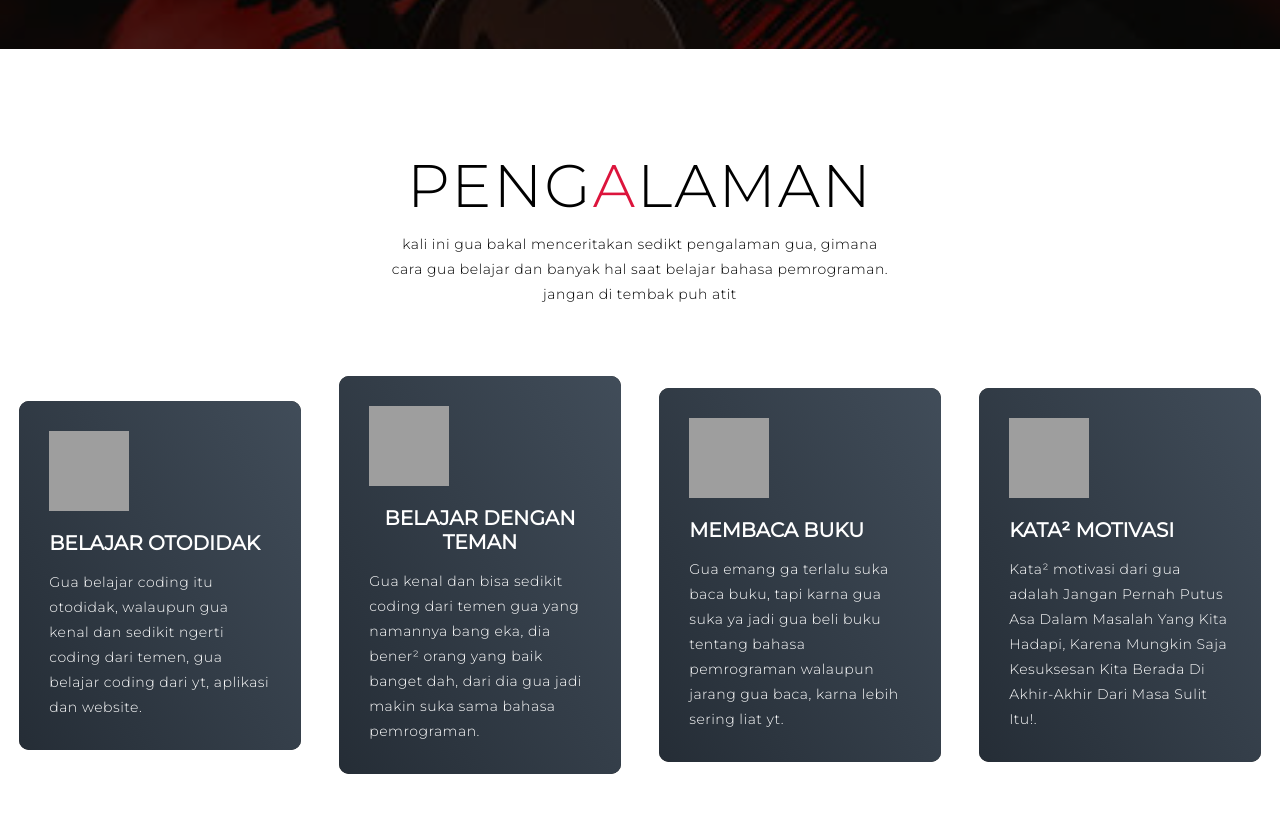
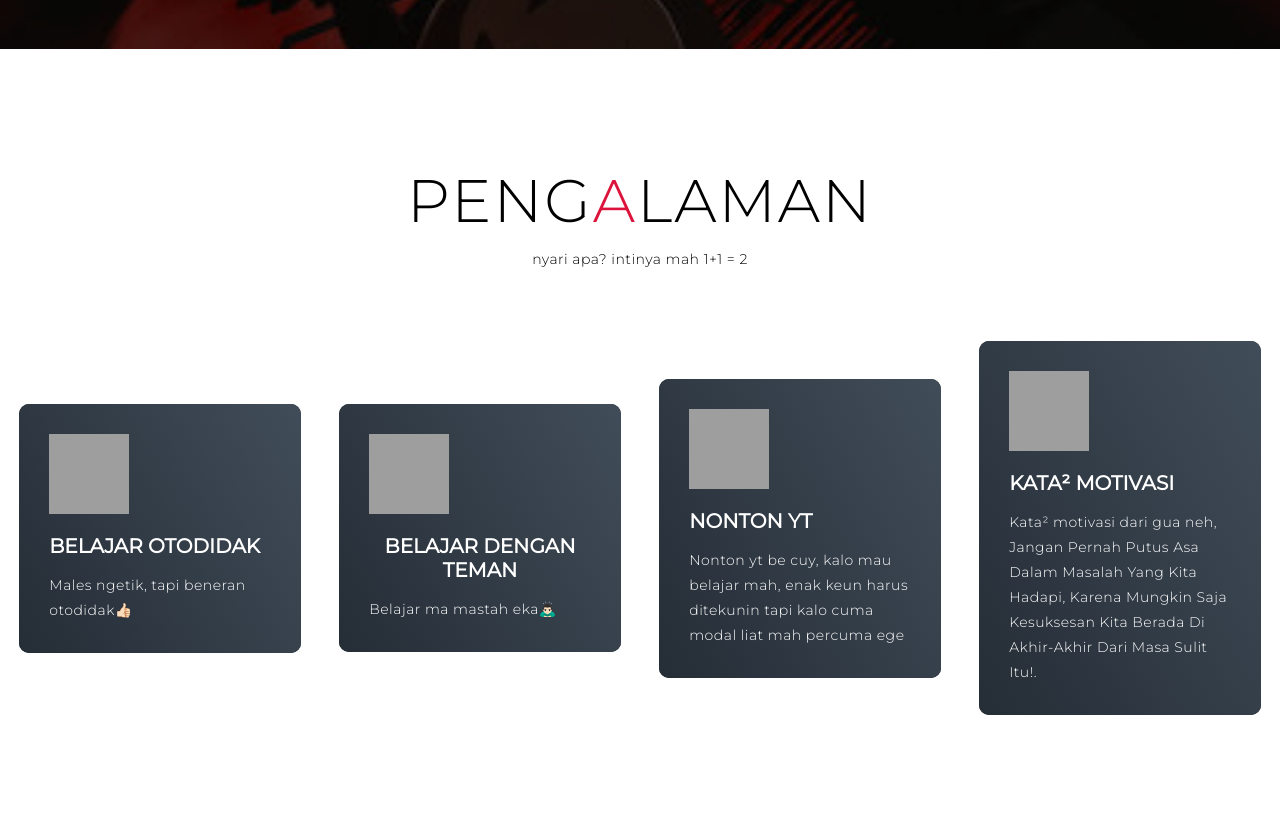
Before and after one commit to itskayX404/itskayX404.github.io, a plain HTML site: page index.html in a window 1280 px wide. Shown: the part 751-1564 px from the top of the page. Drawn offline with Linux system fonts and the light colour scheme; grey boxes are pictures that could not be loaded.

Commit message:
Update index.html

```diff
--- a/index.html
+++ b/index.html
@@ -53,28 +53,28 @@
     <div class="services container">
       <div class="service-top">
         <h1 class="section-title">Peng<span>a</span>laman</h1>
-        <p>kali ini gua bakal menceritakan sedikt pengalaman gua, gimana cara gua belajar dan banyak hal saat belajar bahasa pemrograman. jangan di tembak puh atit</p>
+        <p>nyari apa? intinya mah 1+1 = 2</p>
       </div>
       <div class="service-bottom">
         <div class="service-item">
           <div class="icon"><img src="https://img.icons8.com/bubbles/100/000000/graduation-cap" /></div>
           <h2>Belajar Otodidak</h2>
-          <p>Gua belajar coding itu otodidak, walaupun gua kenal dan sedikit ngerti coding dari temen, gua belajar coding dari yt, aplikasi dan website.</p>
+          <p>Males ngetik, tapi beneran otodidak👍🏻</p>
         </div>
         <div class="service-item">
           <div class="icon"><img src="https://img.icons8.com/bubbles/100/000000/graduation-cap" /></div>
           <h2>Belajar Dengan Teman</h2>
-          <p>Gua kenal dan bisa sedikit coding dari temen gua yang namannya bang eka, dia bener² orang yang baik banget dah, dari dia gua jadi makin suka sama bahasa pemrograman.</p>
+          <p>Belajar ma mastah eka🙇🏻‍♂️</p>
         </div>
         <div class="service-item">
           <div class="icon"><img src="https://img.icons8.com/bubbles/100/000000/graduation-cap" /></div>
-          <h2>Membaca Buku</h2>
-          <p>Gua emang ga terlalu suka baca buku, tapi karna gua suka ya jadi gua beli buku tentang bahasa pemrograman walaupun jarang gua baca, karna lebih sering liat yt.</p>
+          <h2>Nonton Yt</h2>
+          <p>Nonton yt be cuy, kalo mau belajar mah, enak keun harus ditekunin tapi kalo cuma modal liat mah percuma ege</p>
         </div>
         <div class="service-item">
           <div class="icon"><img src="https://img.icons8.com/bubbles/100/000000/graduation-cap" /></div>
           <h2>Kata² Motivasi</h2>
-          <p>Kata² motivasi dari gua adalah Jangan Pernah Putus Asa Dalam Masalah Yang Kita Hadapi, Karena Mungkin Saja Kesuksesan Kita Berada Di Akhir-Akhir Dari Masa Sulit Itu!.</p>
+          <p>Kata² motivasi dari gua neh, Jangan Pernah Putus Asa Dalam Masalah Yang Kita Hadapi, Karena Mungkin Saja Kesuksesan Kita Berada Di Akhir-Akhir Dari Masa Sulit Itu!.</p>
         </div>
       </div>
     </div>
```
